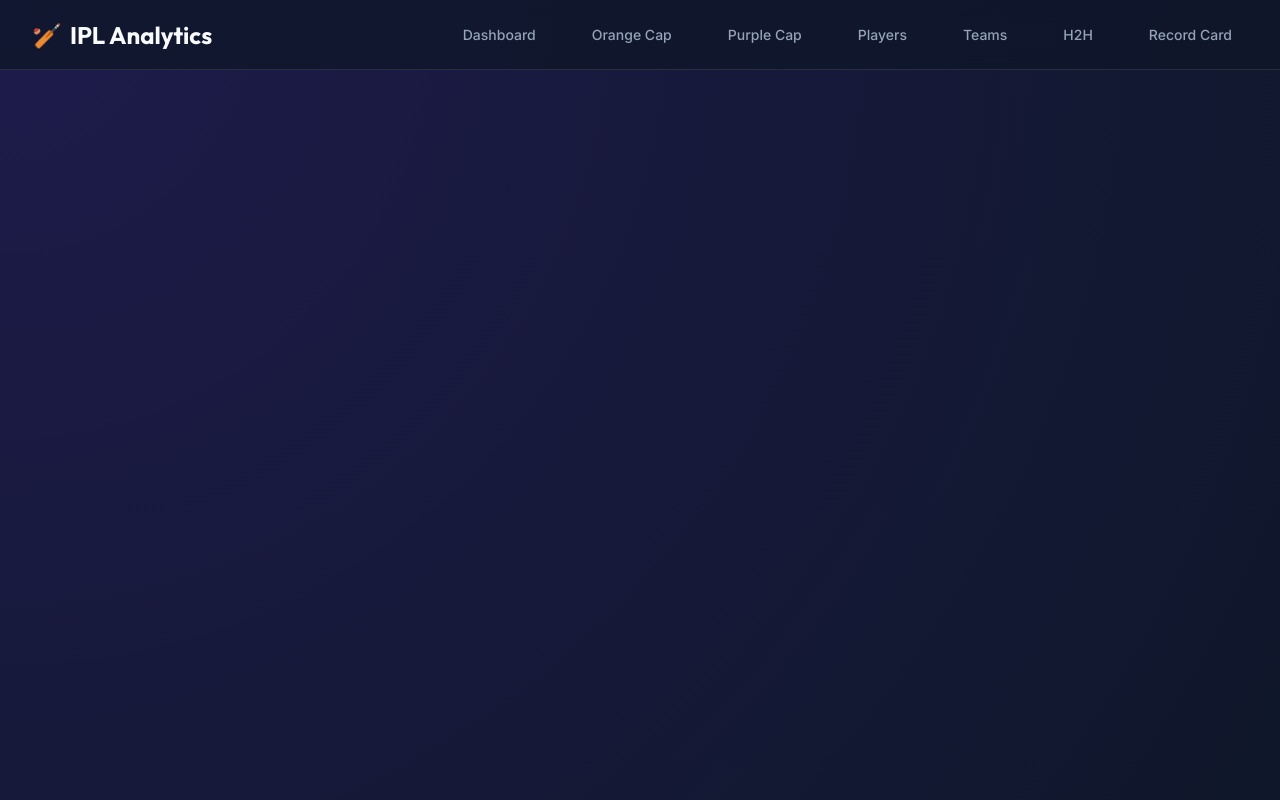
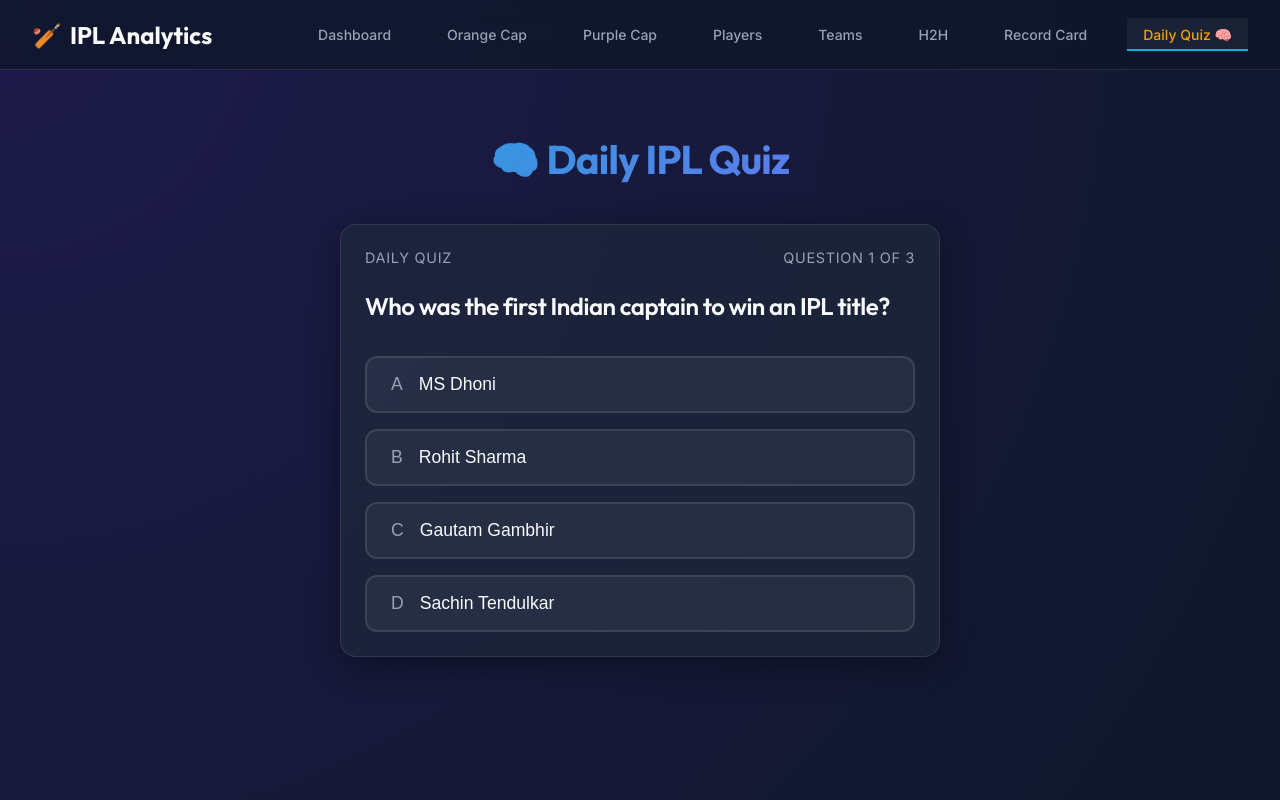
Before and after one commit to SohamOrSomethin/ipl-data-analysis, a React (Vite) app in the folder frontend/: page /daily-quiz in a window 1280 px wide. Built offline with nearby package versions, Linux system fonts and the light colour scheme.

Commit message:
implemented dailyquiz

```diff
--- a/frontend/src/App.jsx
+++ b/frontend/src/App.jsx
@@ -9,6 +9,7 @@
 import TeamDashboard from './pages/TeamDashboard'
 import HeadToHead from './pages/HeadToHead'
 import RecordCard from './pages/RecordCard'
+import DailyQuiz from './pages/DailyQuiz'
 
 function App() {
   return (
@@ -26,6 +27,7 @@
               <Route path="/teams/:teamName" element={<TeamDashboard />} />
               <Route path="/head-to-head" element={<HeadToHead />} />
               <Route path="/record-card" element={<RecordCard />} />
+              <Route path="/daily-quiz" element={<DailyQuiz />} />
             </Routes>
           </ErrorBoundary>
         </main>
--- a/frontend/src/components/Navbar.jsx
+++ b/frontend/src/components/Navbar.jsx
@@ -52,6 +52,13 @@
           >
             Record Card
           </NavLink>
+          <NavLink
+            to="/daily-quiz"
+            className={({ isActive }) => `nav-item ${isActive ? 'active' : ''}`}
+            style={{ color: 'var(--accent-gold)' }}
+          >
+            Daily Quiz 🧠
+          </NavLink>
         </div>
       </div>
     </nav>
--- /dev/null
+++ b/frontend/src/pages/DailyQuiz.jsx
@@ -0,0 +1,254 @@
+import React, { useState, useEffect } from 'react';
+
+// Sub-component: A single quiz card
+const QuizCard = ({ questionData, questionNum, totalQuestions, onAnswer }) => {
+  const [selectedOption, setSelectedOption] = useState(null);
+  const [isRevealed, setIsRevealed] = useState(false);
+
+  const handleOptionClick = (index) => {
+    if (isRevealed) return;
+    setSelectedOption(index);
+    setIsRevealed(true);
+
+    // Pass the truthy/falsy value after a short delay for UX
+    setTimeout(() => {
+      onAnswer(index === questionData.correct_index);
+      setSelectedOption(null);
+      setIsRevealed(false);
+    }, 1500);
+  };
+
+  return (
+    <div className="glass-card" style={{ maxWidth: '600px', margin: '0 auto', animation: 'slideUp 0.4s ease-out' }}>
+      <div style={{ display: 'flex', justifyContent: 'space-between', color: 'var(--text-muted)', fontSize: '0.9rem', marginBottom: '1.5rem', textTransform: 'uppercase', letterSpacing: '0.05em' }}>
+        <span>Daily Quiz</span>
+        <span>Question {questionNum} of {totalQuestions}</span>
+      </div>
+
+      <h2 style={{ fontSize: '1.5rem', marginBottom: '2rem', color: 'var(--text-main)', lineHeight: '1.4' }}>
+        {questionData.question}
+      </h2>
+
+      <div style={{ display: 'flex', flexDirection: 'column', gap: '1rem' }}>
+        {questionData.options.map((option, index) => {
+          let btnStyle = {
+            padding: '1rem 1.5rem',
+            background: 'rgba(255, 255, 255, 0.05)',
+            border: '2px solid rgba(255, 255, 255, 0.1)',
+            borderRadius: '12px',
+            color: 'var(--text-main)',
+            fontSize: '1.1rem',
+            textAlign: 'left',
+            cursor: isRevealed ? 'default' : 'pointer',
+            transition: 'all 0.2s',
+            fontWeight: 500
+          };
+
+          if (isRevealed) {
+            if (index === questionData.correct_index) {
+              btnStyle.background = 'rgba(16, 185, 129, 0.2)';
+              btnStyle.borderColor = '#10b981'; // Green for correct
+            } else if (index === selectedOption) {
+              btnStyle.background = 'rgba(239, 68, 68, 0.2)';
+              btnStyle.borderColor = '#ef4444'; // Red for wrong selected
+            }
+          }
+
+          return (
+            <button
+              key={index}
+              style={btnStyle}
+              onClick={() => handleOptionClick(index)}
+              onMouseEnter={(e) => {
+                if (!isRevealed) {
+                  e.target.style.background = 'rgba(255, 255, 255, 0.1)';
+                  e.target.style.borderColor = 'var(--accent-cyan)';
+                }
+              }}
+              onMouseLeave={(e) => {
+                if (!isRevealed && index !== selectedOption) {
+                  e.target.style.background = 'rgba(255, 255, 255, 0.05)';
+                  e.target.style.borderColor = 'rgba(255, 255, 255, 0.1)';
+                }
+              }}
+            >
+              <span style={{ marginRight: '1rem', color: 'var(--text-muted)' }}>{String.fromCharCode(65 + index)}</span>
+              {option}
+            </button>
+          );
+        })}
+      </div>
+    </div>
+  );
+};
+
+export default function DailyQuiz() {
+  const [questions, setQuestions] = useState([]);
+  const [currentIndex, setCurrentIndex] = useState(0);
+  const [score, setScore] = useState(0);
+  const [quizComplete, setQuizComplete] = useState(false);
+  const [loading, setLoading] = useState(true);
+  const [streak, setStreak] = useState(0);
+
+  // Helper to get formatted date string "YYYY-MM-DD"
+  const getTodayStr = () => {
+    const d = new Date();
+    return `${d.getFullYear()}-${String(d.getMonth() + 1).padStart(2, '0')}-${String(d.getDate()).padStart(2, '0')}`;
+  };
+
+  useEffect(() => {
+    fetch('/data/questions.json')
+      .then(res => res.json())
+      .then(allQuestions => {
+        // Date-seed logic: day of year
+        const today = new Date();
+        const start = new Date(today.getFullYear(), 0, 0);
+        const diff = today - start;
+        const oneDay = 1000 * 60 * 60 * 24;
+        const dayOfYear = Math.floor(diff / oneDay);
+
+        // Select 3 questions deterministically based on date
+        const startIndex = (dayOfYear * 3) % Math.max(1, allQuestions.length - 3);
+        const selected = allQuestions.slice(startIndex, startIndex + 3);
+
+        // Ensure we handle edge cases where array is too short
+        if (selected.length < 3) {
+            setQuestions(allQuestions.slice(0, 3));
+        } else {
+            setQuestions(selected);
+        }
+
+        // Load streak
+        const stored = localStorage.getItem('ipl_quiz_state');
+        if (stored) {
+          const parsed = JSON.parse(stored);
+          setStreak(parsed.streak || 0);
+
+          // If they already completed it today
+          if (parsed.lastPlayedDate === getTodayStr()) {
+             setQuizComplete(true);
+             setScore(parsed.lastScore || 0);
+          }
+        }
+
+        setLoading(false);
+      })
+      .catch(err => {
+        console.error("Failed to load quiz", err);
+        setLoading(false);
+      });
+  }, []);
+
+  const handleAnswer = (isCorrect) => {
+    if (isCorrect) {
+      setScore(prev => prev + 1);
+    }
+
+    if (currentIndex < questions.length - 1) {
+      setCurrentIndex(prev => prev + 1);
+    } else {
+      finishQuiz(isCorrect ? score + 1 : score);
+    }
+  };
+
+  const finishQuiz = (finalScore) => {
+    setScore(finalScore);
+    setQuizComplete(true);
+
+    const todayStr = getTodayStr();
+
+    let currentStreak = 0;
+    const stored = localStorage.getItem('ipl_quiz_state');
+
+    if (stored) {
+       const parsed = JSON.parse(stored);
+       const lastDate = parsed.lastPlayedDate;
+       const yesterday = new Date();
+       yesterday.setDate(yesterday.getDate() - 1);
+       const yyyy = yesterday.getFullYear();
+       const mm = String(yesterday.getMonth() + 1).padStart(2, '0');
+       const dd = String(yesterday.getDate()).padStart(2, '0');
+       const yesterdayStr = `${yyyy}-${mm}-${dd}`;
+
+       if (lastDate === yesterdayStr) {
+          currentStreak = parsed.streak + 1;
+       } else if (lastDate === todayStr) {
+          currentStreak = parsed.streak; // Already played today? shouldn't happen, but safe
+       } else {
+          currentStreak = 1; // Missed a day
+       }
+    } else {
+       currentStreak = 1; // First time playing
+    }
+
+    setStreak(currentStreak);
+
+    localStorage.setItem('ipl_quiz_state', JSON.stringify({
+      lastPlayedDate: todayStr,
+      streak: currentStreak,
+      lastScore: finalScore
+    }));
+  };
+
+  const handleShare = () => {
+    const text = `🏏 IPL Daily Quiz\nScore: ${score}/3\n🔥 Streak: ${streak} days\nPlay now at Daily IPL Analytics!`;
+    navigator.clipboard.writeText(text);
+    alert('Result copied to clipboard!');
+  };
+
+  if (loading) {
+    return (
+      <div className="dashboard-content" style={{ textAlign: 'center', paddingTop: '4rem', color: 'var(--text-muted)' }}>
+        Loading quiz...
+      </div>
+    );
+  }
+
+  return (
+    <div className="dashboard-content" style={{ paddingTop: '2rem' }}>
+      <h1 className="section-title">🧠 Daily IPL Quiz</h1>
+
+      {!quizComplete && questions.length > 0 && (
+         <QuizCard
+           questionData={questions[currentIndex]}
+           questionNum={currentIndex + 1}
+           totalQuestions={questions.length}
+           onAnswer={handleAnswer}
+         />
+      )}
+
+      {quizComplete && (
+         <div className="glass-card" style={{ maxWidth: '500px', margin: '0 auto', textAlign: 'center', padding: '3rem 2rem', animation: 'slideUp 0.5s ease-out' }}>
+            <h2 style={{ fontSize: '2.2rem', marginBottom: '1rem', color: 'var(--accent-cyan)' }}>Quiz Complete!</h2>
+
+            <div style={{ display: 'flex', justifyContent: 'center', gap: '3rem', margin: '2.5rem 0' }}>
+               <div>
+                  <div style={{ fontSize: '0.9rem', color: 'var(--text-muted)', textTransform: 'uppercase', letterSpacing: '0.05em', marginBottom: '0.5rem' }}>Your Score</div>
+                  <div style={{ fontSize: '3rem', fontWeight: 800, color: 'var(--text-main)', lineHeight: '1' }}>{score}<span style={{fontSize:'1.5rem', color: 'var(--text-muted)'}}>/3</span></div>
+               </div>
+               <div>
+                  <div style={{ fontSize: '0.9rem', color: 'var(--text-muted)', textTransform: 'uppercase', letterSpacing: '0.05em', marginBottom: '0.5rem' }}>Current Streak</div>
+                  <div style={{ fontSize: '3rem', fontWeight: 800, color: '#f59e0b', lineHeight: '1', display: 'flex', alignItems: 'center', gap: '0.5rem' }}>{streak} <span style={{fontSize:'2rem'}}>🔥</span></div>
+               </div>
+            </div>
+
+            <button onClick={handleShare} className="premium-button" style={{
+               width: '100%',
+               padding: '1rem',
+               fontSize: '1.2rem',
+               display: 'flex',
+               alignItems: 'center',
+               justifyContent: 'center',
+               gap: '0.75rem',
+               background: 'linear-gradient(135deg, var(--accent-cyan), var(--accent-purple))',
+               color: 'white',
+               boxShadow: '0 4px 15px rgba(6, 182, 212, 0.4)'
+            }}>
+               <i>📋</i> Share Result
+            </button>
+            <p style={{ marginTop: '1.5rem', color: 'var(--text-muted)', fontSize: '0.9rem' }}>Check back tomorrow for 3 new questions!</p>
+         </div>
+      )}
+    </div>
+  );
+}
```
